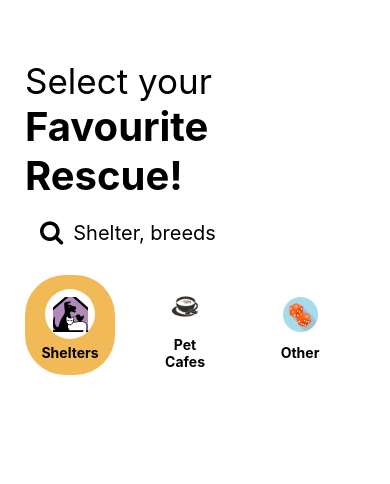
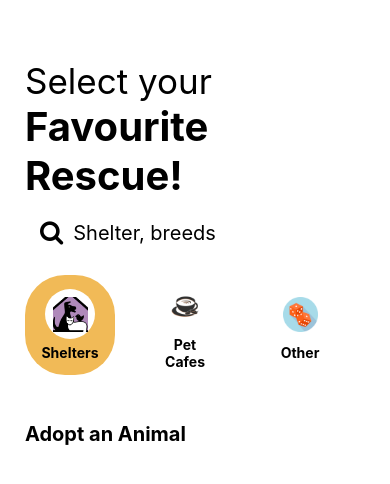
Before and after one commit to emma-ong/react-native-mobile-app, a React Native app: screen / in a window 390 px wide. Shown: the top 484 px of the page. Built offline with nearby package versions, Linux system fonts and the light colour scheme; no server answers.

Commit message:
Set up initial HTTP request with env file

```diff
--- a/App.js
+++ b/App.js
@@ -25,7 +25,7 @@ import { View, Text, StyleSheet } from "react-native"
 import Header from "./src/components/Header"
 import Search from "./src/components/Search"
 import Categories from "./src/components/Categories"
-
+import Pets from "./src/components/Pets"
 
 export default function App() {
   const [term, setTerm] = useState("Shelters")
@@ -56,6 +56,7 @@ export default function App() {
           term={term}
         />
         <StatusBar />
+        <Pets />
       </View>
   )
 }
--- a/babel.config.js
+++ b/babel.config.js
@@ -2,5 +2,17 @@ module.exports = function(api) {
   api.cache(true);
   return {
     presets: ['babel-preset-expo'],
+    plugins: [
+      ["module:react-native-dotenv", {
+        "envName": "APP_ENV",
+        "moduleName": "@env",
+        "path": ".env",
+        "blocklist": null,
+        "allowlist": null,
+        "safe": false,
+        "allowUndefined": false,
+        "verbose": false
+      }]
+    ],
   };
 };
--- a/package.json
+++ b/package.json
@@ -10,6 +10,7 @@
     "eject": "expo eject"
   },
   "dependencies": {
+    "axios": "^0.27.2",
     "expo": "~45.0.0",
     "expo-status-bar": "~1.3.0",
     "react": "17.0.2",
@@ -18,7 +19,8 @@
     "react-native-web": "0.17.7"
   },
   "devDependencies": {
-    "@babel/core": "^7.12.9"
+    "@babel/core": "^7.12.9",
+    "react-native-dotenv": "^3.3.1"
   },
   "private": true
 }
--- /dev/null
+++ b/src/api/yelp.js
@@ -0,0 +1,9 @@
+import axios from "axios"
+import {API_URL, API_KEY} from "@env"
+
+export default axios.create({
+  baseURL: API_URL,
+  headers: {
+    Authorization: `Bearer ${API_KEY}`
+  }
+})
--- a/src/components/Categories.js
+++ b/src/components/Categories.js
@@ -1,7 +1,21 @@
 import { FlatList } from "react-native"
 import CategoryItem from "./CategoryItem"
+import yelp from "../api/yelp"
 
 export default function Categories({categories, term, setTerm }) {
+
+  const searchPets = async () => {
+    const response = await yelp.get('/search', {
+      params: {
+        limit: 15,
+        term: "Pets",
+        location: "Kuala Lumpur"
+      }
+    })
+    console.log(response)
+  }
+searchPets()
+
   return (
     // <CategoryItem name="Shelters" imageUrl={require("./src/assets/images/shelter.png")}/>
     <FlatList
--- /dev/null
+++ b/src/components/Pets.js
@@ -0,0 +1,25 @@
+import {StyleSheet, View, Text} from 'react-native'
+
+export default function Pets() {
+  return(
+
+    <View style={styles.container}>
+      <Text style={styles.heading}>Adopt an Animal</Text>
+    </View>
+
+  )
+}
+
+const styles = StyleSheet.create({
+  container: {
+    marginHorizontal: 25,
+    marginVertical: 15,
+    flex: 1,
+
+  },
+  heading: {
+    fontWeight: "bold",
+    fontSize: 20,
+    paddingBottom: 10,
+  }
+})
```
Also changed, not shown: 2 other files (tests, documents, lock files or other folders).
